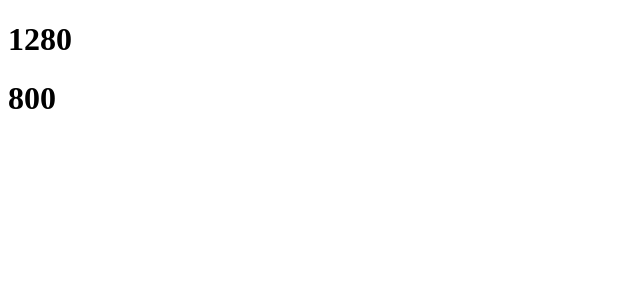
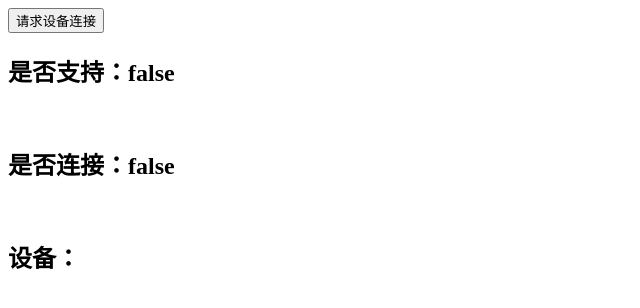
Before and after one commit to maomao124/vueuse-test, a Vue app: page / in a window 1280 px wide. Shown: the top 308 px of the page, without its empty margins (0-640 px from the left). Built offline with nearby package versions, Linux system fonts and the light colour scheme.

Commit message:
useBluetooth

```diff
--- a/src/main.ts
+++ b/src/main.ts
@@ -1,4 +1,4 @@
 import { createApp } from 'vue'
-import App from './view/View11.vue'
+import App from './view/View12.vue'
 
 createApp(App).mount('#app')
--- /dev/null
+++ b/src/view/View12.vue
@@ -0,0 +1,23 @@
+<template>
+  <div>
+    <button @click="bluetooth.requestDevice()">请求设备连接</button>
+    <br>
+    <h2>是否支持：{{ bluetooth.isSupported }}</h2>
+    <br>
+    <h2>是否连接：{{ bluetooth.isConnected }}</h2>
+    <br>
+    <h2>设备：{{ bluetooth.device }}</h2>
+  </div>
+</template>
+
+<script lang="ts" setup>
+import {useBluetooth} from "@vueuse/core";
+
+const bluetooth = useBluetooth({acceptAllDevices: true,});
+console.log(bluetooth);
+
+</script>
+
+<style scoped>
+
+</style>
```
